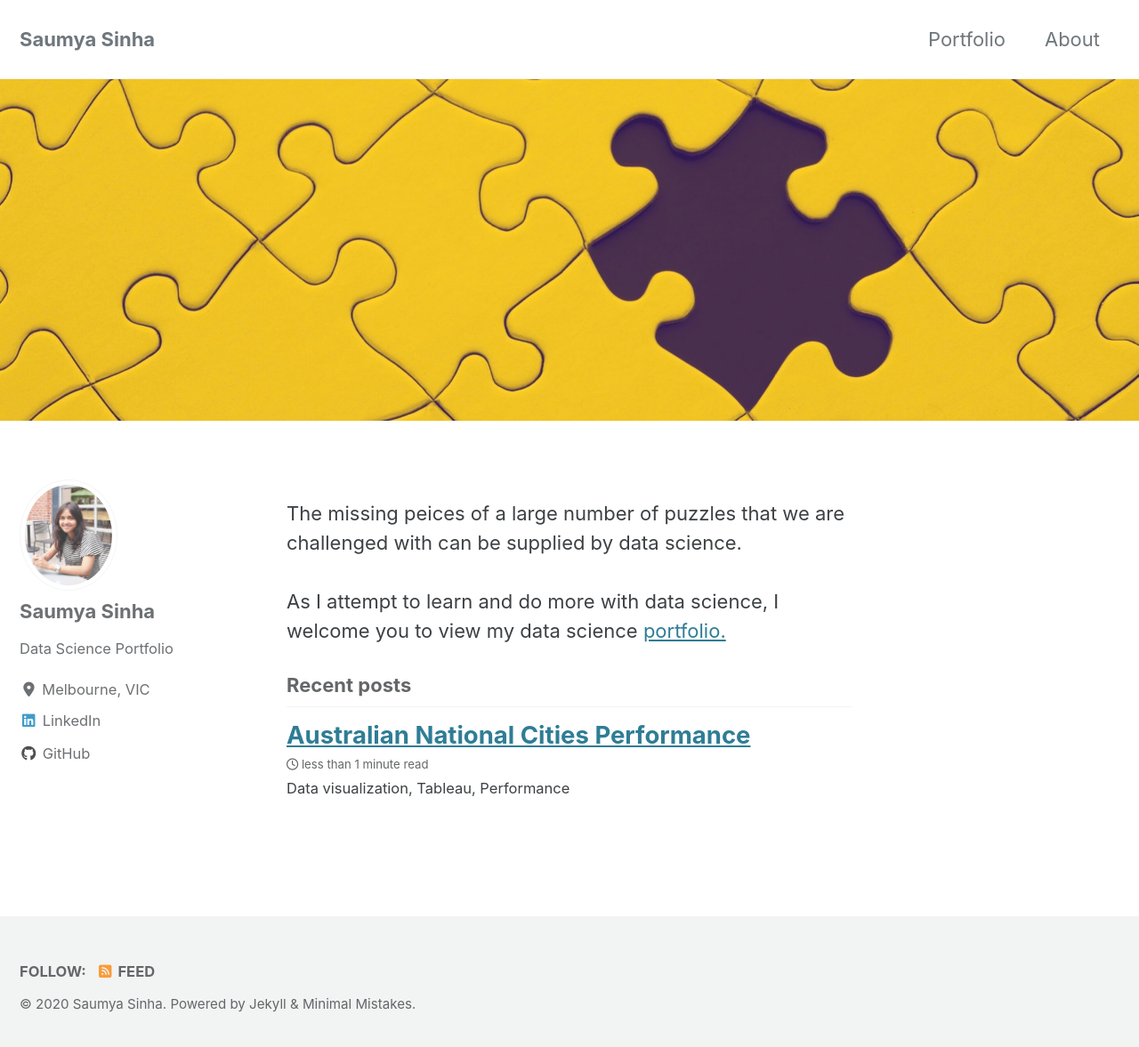
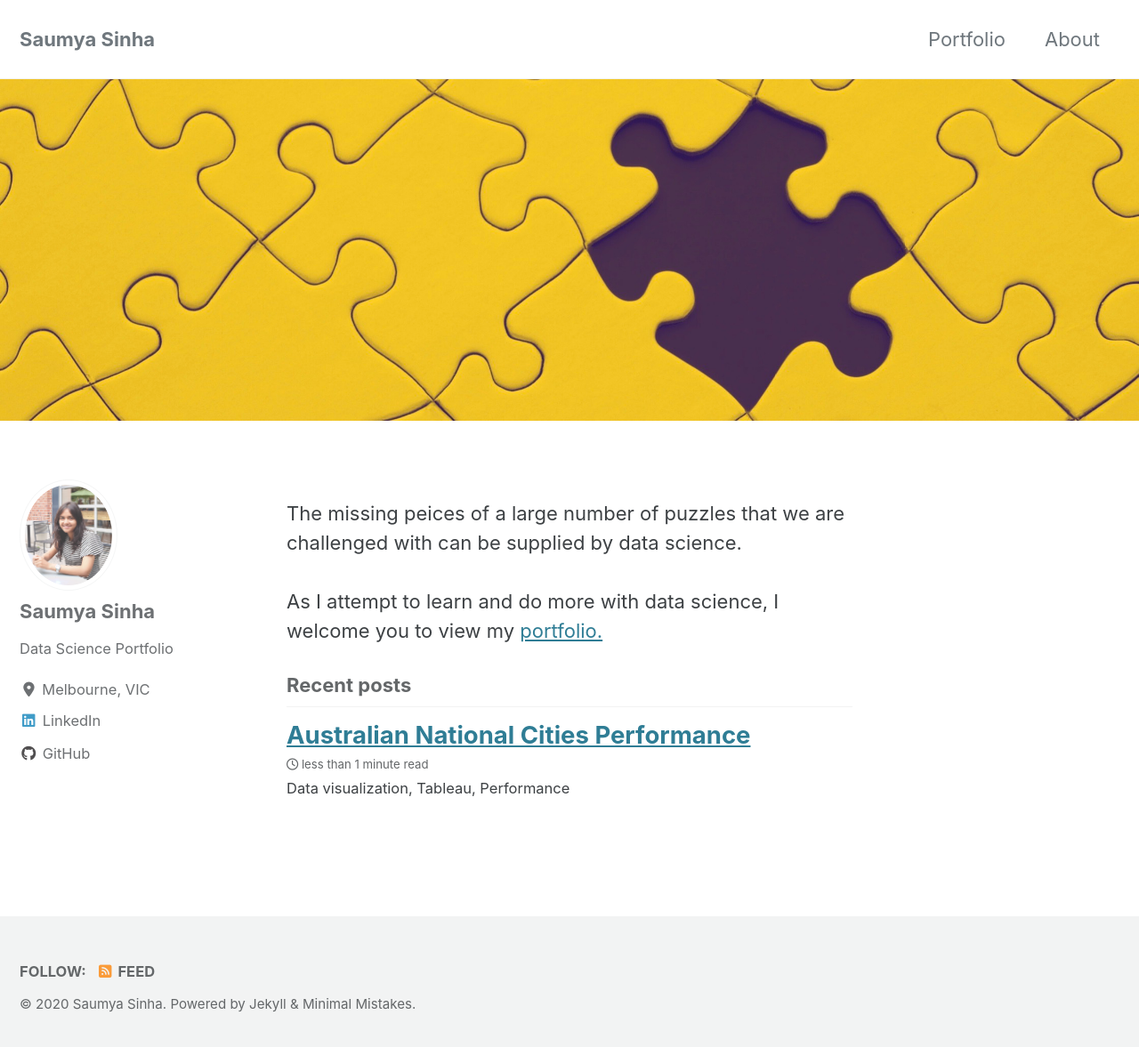
Before and after one commit to sinhasaumya/sinhasaumya.github.io, a Jekyll site: the page built from index.html, in a window 1280 px wide and 1185 px high. Shown: the top 1177 px of the window at 89% size. Built offline with Jekyll 4.4.1, drawn with Linux system fonts in a browser that asks for light colours; cached includes are drawn as plain includes; nearby versions of some CDN libraries; the list of posts is cut into pages by our own code.

Commit message:
rechecked

```diff
--- a/index.html
+++ b/index.html
@@ -7,5 +7,4 @@ layout: home
 
 <p>The missing peices of a large number of puzzles that we are challenged with can be supplied by data science.
 <br>
-<br>As I attempt to learn and do more with data science, I welcome you to view my data science
-<a href="https://sinhasaumya.github.io/portfolio/">portfolio.</a></p>
+<br>As I attempt to learn and do more with data science, I welcome you to view my <a href="https://sinhasaumya.github.io/portfolio/">portfolio.</a></p>
```
Also changed, not shown: _posts/2020-06-23-national-cities-performance.md (+7 -5 lines).
